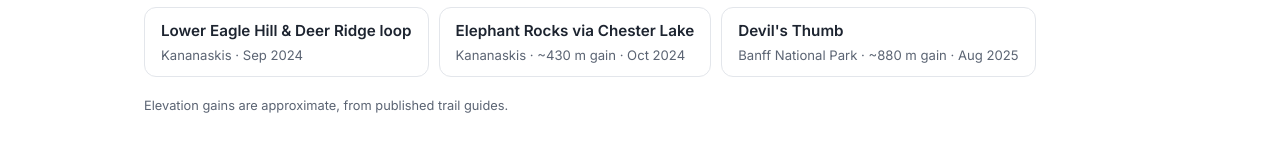
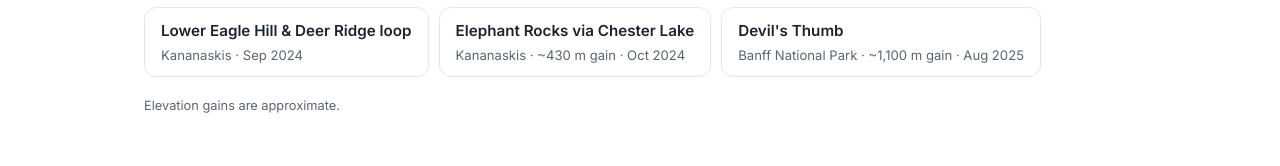
Before and after one commit to Margi-Pandya/margi-pandya.github.io, a plain HTML site: page index.html in a window 1280 px wide. Shown: the part 6115-6281 px from the top of the page. Drawn offline with Linux system fonts and the light colour scheme.

Commit message:
Update Devil's Thumb elevation gain
Co-Authored-By: Claude Opus 5.5 <noreply@anthropic.com>
Claude-Session: https://claude.ai/code/session_012bLLRK8u5tT6BPUSZEUem6

```diff
--- a/index.html
+++ b/index.html
@@ -359,10 +359,10 @@
             </li>
             <li class="hike-pill">
               <span class="hike-name">Devil's Thumb</span>
-              <span class="hike-meta">Banff National Park · ~880 m gain · Aug 2025</span>
+              <span class="hike-meta">Banff National Park · ~1,100 m gain · Aug 2025</span>
             </li>
         </ul>
-        <p class="hikes-note">Elevation gains are approximate, from published trail guides.</p>
+        <p class="hikes-note">Elevation gains are approximate.</p>
       </div>
     </section>
 
```
